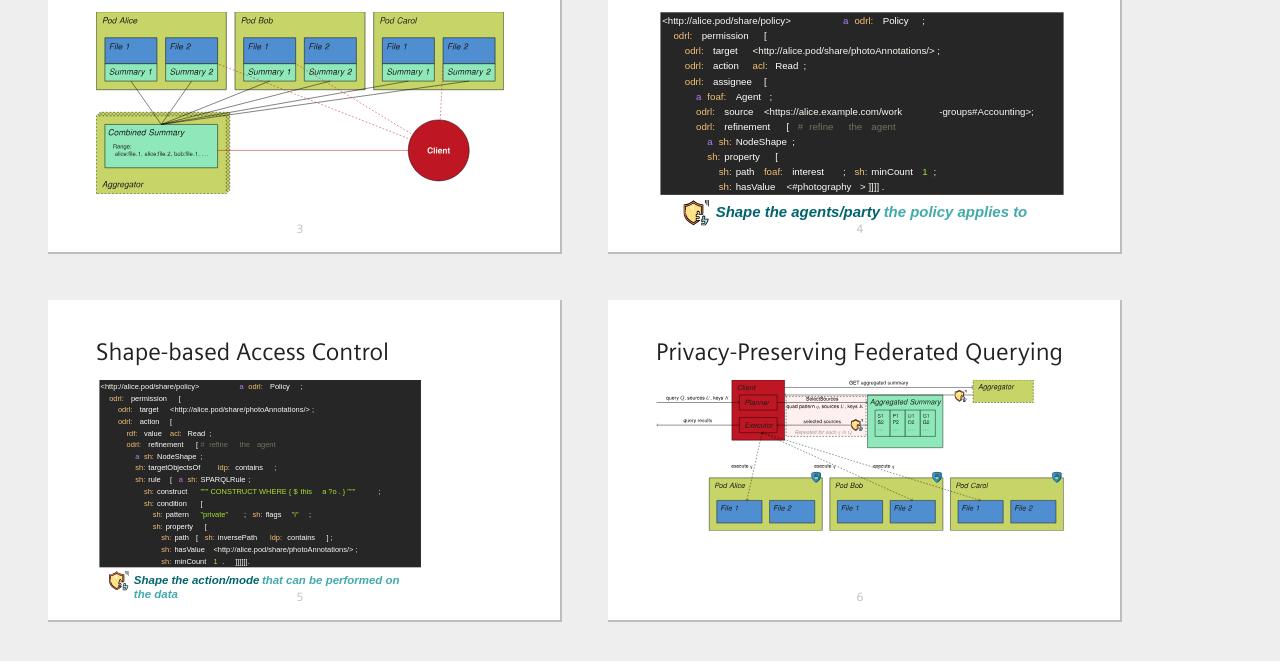
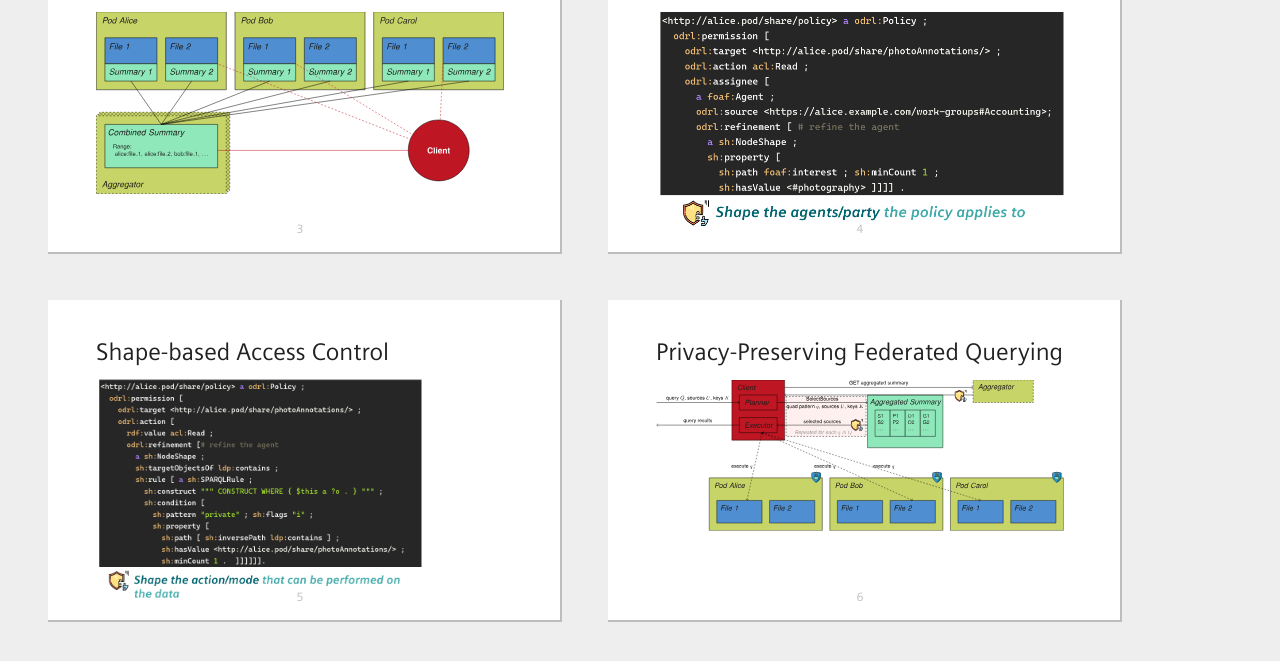
Before and after one commit to simonstey/slides-2020-sympdecentweb-privacy-decentralized, a plain HTML site: page index.html in a window 1280 px wide. Shown: the part 665-1326 px from the top of the page. Drawn offline with Linux system fonts and the light colour scheme.

Commit message:
Update index.html

```diff
--- a/index.html
+++ b/index.html
@@ -155,7 +155,7 @@ src: local('Cascadia Code');
     <section class="slide">
         <h2>Shape-based Access Control</h2>
         <figure>
-            <img src="pictures/agent.svg" alt="Shape-based Access Control" style="max-width:100%; " />
+            <img src="pictures/agent.png" alt="Shape-based Access Control" style="max-width:100%; " />
 
         </figure>
 
@@ -171,7 +171,7 @@ src: local('Cascadia Code');
     <section class="slide">
         <h2>Shape-based Access Control</h2>
         <figure>
-            <img src="pictures/mode.svg" alt="Shape-based Access Control" style="max-width:80%; " />
+            <img src="pictures/mode.png" alt="Shape-based Access Control" style="max-width:80%; " />
 
         </figure>
 
```
